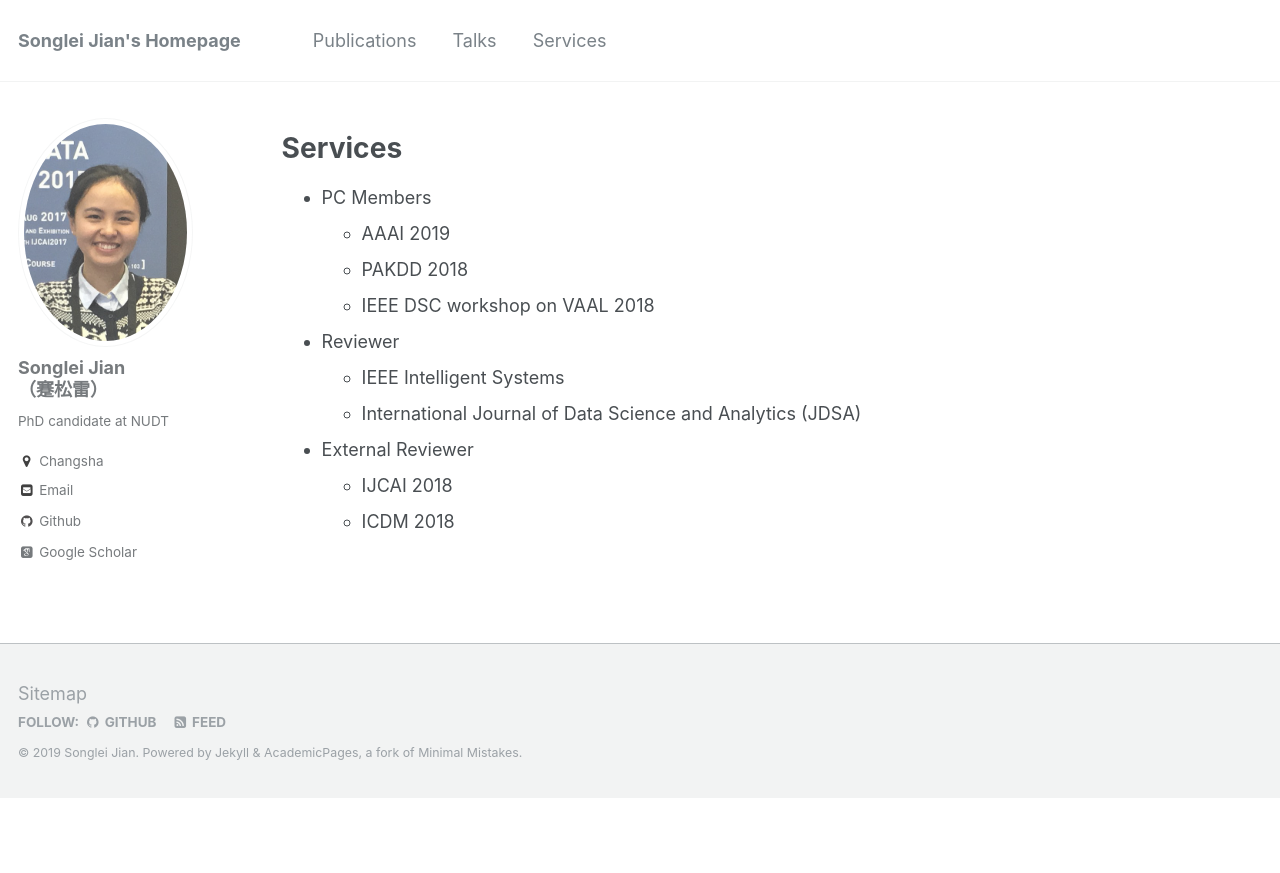
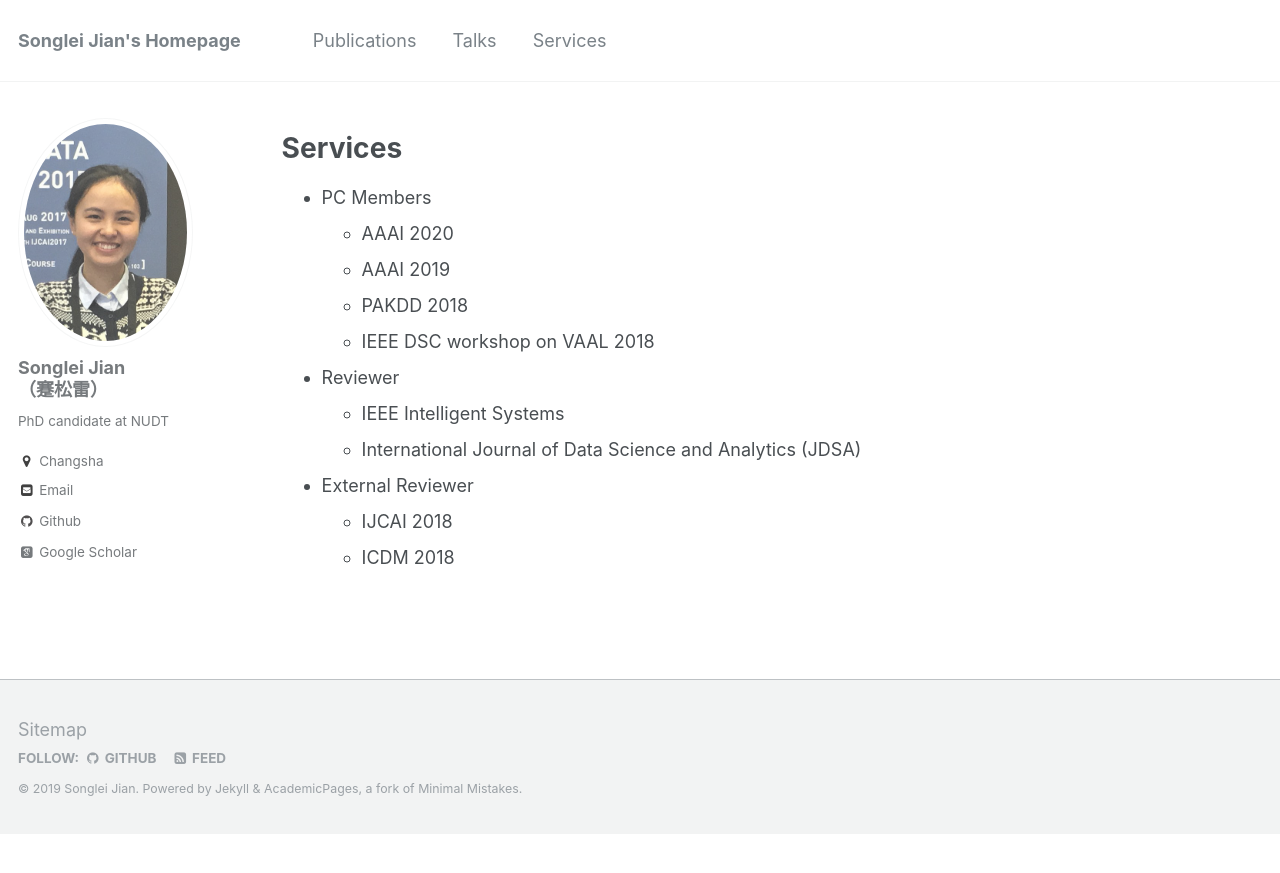
Before and after one commit to jiansonglei/jiansonglei.github.io, a Jekyll site: the page built from _pages/services.md, in a window 1280 px wide. Shown: the top 873 px of the page. Built offline with Jekyll 4.4.1, drawn with Linux system fonts in a browser that asks for light colours; some web fonts are replaced; a script that is not in the unit is left out.

Commit message:
aaai 2020

```diff
--- a/_pages/services.md
+++ b/_pages/services.md
@@ -13,6 +13,7 @@ redirect_from:
 Services
 ======
 * PC Members
+  * AAAI 2020
   * AAAI 2019
   * PAKDD 2018
   * IEEE DSC workshop on VAAL 2018
```
Also changed, not shown: 1 other file.
